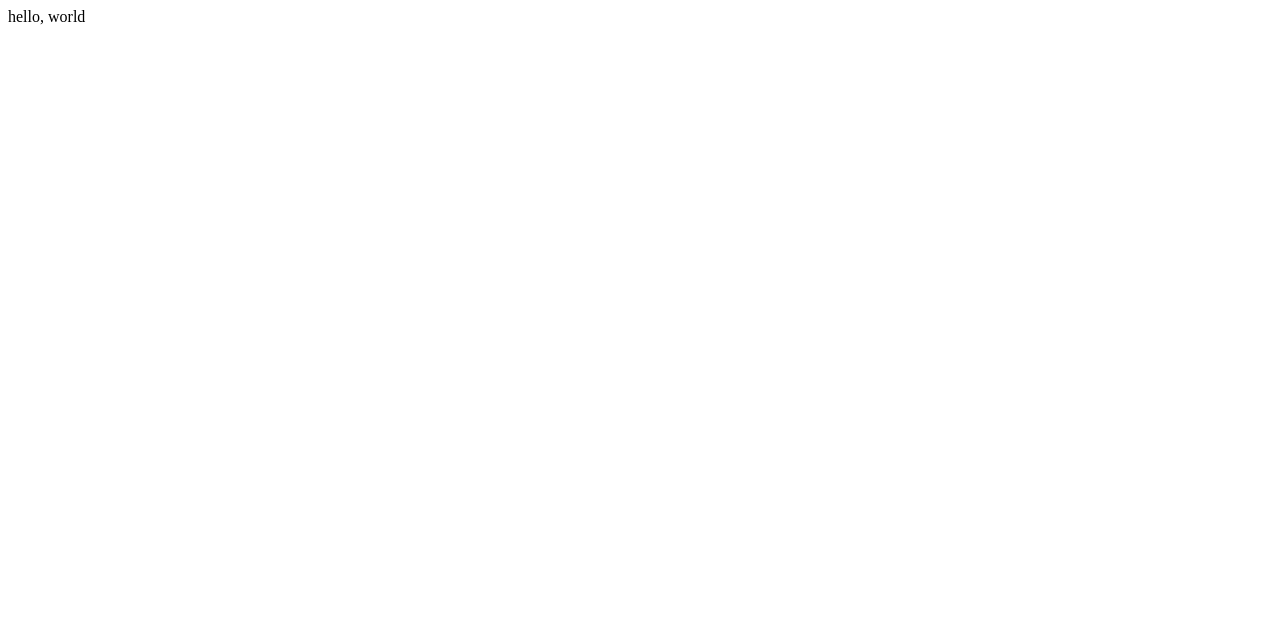
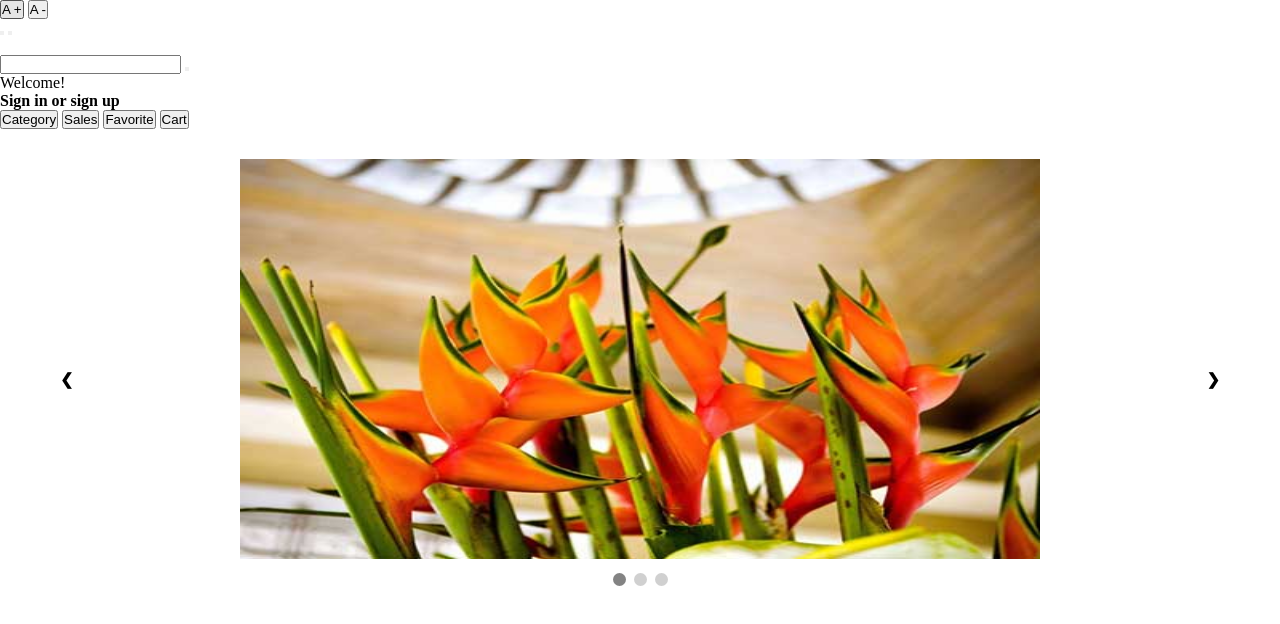
Before and after one commit to MatheusArtur0/tropicaliaproject, a website: page index.html in a window 1280 px wide. Drawn offline with Linux system fonts and the light colour scheme.

Commit message:
structuring header and carousel in HTML

```diff
--- a/index.html
+++ b/index.html
@@ -1,11 +1,72 @@
 <!DOCTYPE html>
 <html lang="en">
-<head>
-    <meta charset="UTF-8">
-    <meta name="viewport" content="width=device-width, initial-scale=1.0">
+  <head>
+    <meta charset="UTF-8" />
+    <meta name="viewport" content="width=device-width, initial-scale=1.0" />
     <title>Document</title>
-</head>
-<body>
-    hello, world
-</body>
+    <link rel="stylesheet" href="./styles/style.css" />
+  </head>
+  <body>
+    <header>
+      <div class="accessibility bar">
+        <div class="increase-decrease-letter">
+          <button class="btn-increase">A +</button>
+          <button class="btn-decrease">A -</button>
+        </div>
+        <div class="contrast-modeblack">
+          <button class="btn-contrast"></button>
+          <button class="btn-modeblack"></button>
+        </div>
+      </div>
+      <div class="main-header">
+        <div class="logo">
+          <img src="#" alt="" />
+        </div>
+        <div class="bar-search">
+          <input type="text" />
+          <button class="btn-search"></button>
+        </div>
+        <div class="acess-user">
+          <p>Welcome!</p>
+          <h4>Sign in or sign up</h4>
+        </div>
+      </div>
+      <div class="sub-header">
+        <button class="btn-category">Category</button>
+        <button class="sales">Sales</button>
+        <button class="favorite">Favorite</button>
+        <button class="cart">Cart</button>
+      </div>
+    </header>
+
+    <main>
+      <section class="carousel">
+        <div class="container">
+          <div class="slides">
+            <div class="slide">
+              <img src="./source/flor-tropical1.jpg" alt="slide" />
+            </div>
+            <div class="slide">
+              <img src="./source/flor-tropical2.webp" alt="slide" />
+            </div>
+            <div class="slide">
+              <img src="./source/flor-tropical3.jpg" alt="slide" />
+            </div>
+          </div>
+
+          <a class="prev" id="prev" onclick="show_slide(-1)">&#10094;</a>
+          <a class="next" id="next" onclick="show_slide(1)">&#10095;</a>
+
+          <div class="dots">
+            <span class="dot"></span>
+            <span class="dot"></span>
+            <span class="dot"></span>
+          </div>
+        </div>
+      </section>
+
+    </main>
+    <footer></footer>
+    <script src="./scripts/carousel.js"></script>
+  </body>
 </html>
--- /dev/null
+++ b/scripts/carousel.js
@@ -0,0 +1,29 @@
+let index = 0
+
+const show_slide = (i) => {
+    index += i
+
+    const images = document.querySelectorAll('.slide')
+    const dots = document.querySelectorAll('.dot')
+
+    for(j = 0; j < images.length; j++){
+        images[j].style.display = 'none'
+    }
+
+    for(j = 0; j < dots.length; j++){
+        dots[j].classList.remove('active')
+    }
+
+    if(index > images.length - 1){
+        index = 0
+    }
+
+    if(index < 0){
+        index = images.length - 1
+    }
+
+    images[index].style.display = 'block'
+    dots[index].classList.add('active')
+}
+
+window.onload = show_slide(index)
--- /dev/null
+++ b/styles/style.css
@@ -0,0 +1,112 @@
+/* Variable */
+:root{
+    --arrow-color: black;
+}
+
+/* Global */
+*{
+    margin: 0;
+    padding: 0;
+    box-sizing: border-box;
+}
+
+html,body{
+    height: 100%;
+}
+
+.container{
+    width: 100%;
+    max-width: 1200px;
+    margin: 30px auto;
+    display: flex;
+    flex-direction: column;
+    align-items: center;
+    justify-content: center;
+    position: relative;
+}
+
+/* Header */
+
+
+
+/* Section Carousel */
+.carousel img{
+    width: 800px;
+    height: 400px;
+}
+
+.prev{
+    font-weight: bold;
+    color: var(--arrow-color);
+    padding: 15px 20px;
+    cursor: pointer;
+    position: absolute;
+    left: 0;
+    transition: 0.6;
+}
+
+.next{
+    font-weight: bold;
+    color: var(--arrow-color);
+    padding: 15px 20px;
+    cursor: pointer;
+    position: absolute;
+    right: 0;
+    transition: 0.7;
+}
+
+.prev:hover, .next:hover{
+    background-color: rgba(0, 0, 0, 0.473);
+}
+
+.dot{
+    display: inline-block;
+    width: 13px;
+    height: 13px;
+    background-color: rgba(189, 189, 189, 0.719);
+    border-radius: 100%;
+    margin: 10px 2px;
+}
+
+.active{
+    background-color: rgba(0, 0, 0, 0.486);
+}
+
+.carousel-container {
+    display: flex;
+    align-items: center;
+    justify-content: center;
+    flex-direction: column;
+    position: relative;
+    margin-top: 50px;
+}
+
+.carousel-flower {
+    display: flex;
+    overflow: hidden;
+}
+
+.card {
+    width: 300px;
+    height: 200px;
+    background-color: #f0f0f0;
+    display: flex;
+    align-items: center;
+    justify-content: center;
+    margin: 0 10px;
+    font-size: 24px;
+}
+
+.carousel-btn {
+    background-color: #007bff;
+    color: white;
+    border: none;
+    padding: 10px 20px;
+    cursor: pointer;
+    font-size: 18px;
+    margin-top: 20px;
+}
+
+.carousel-btn:focus {
+    outline: none;
+}
```
Also changed, not shown: source/flor-tropical1.jpg (added), source/flor-tropical2.webp (added), source/flor-tropical3.jpg (added).
